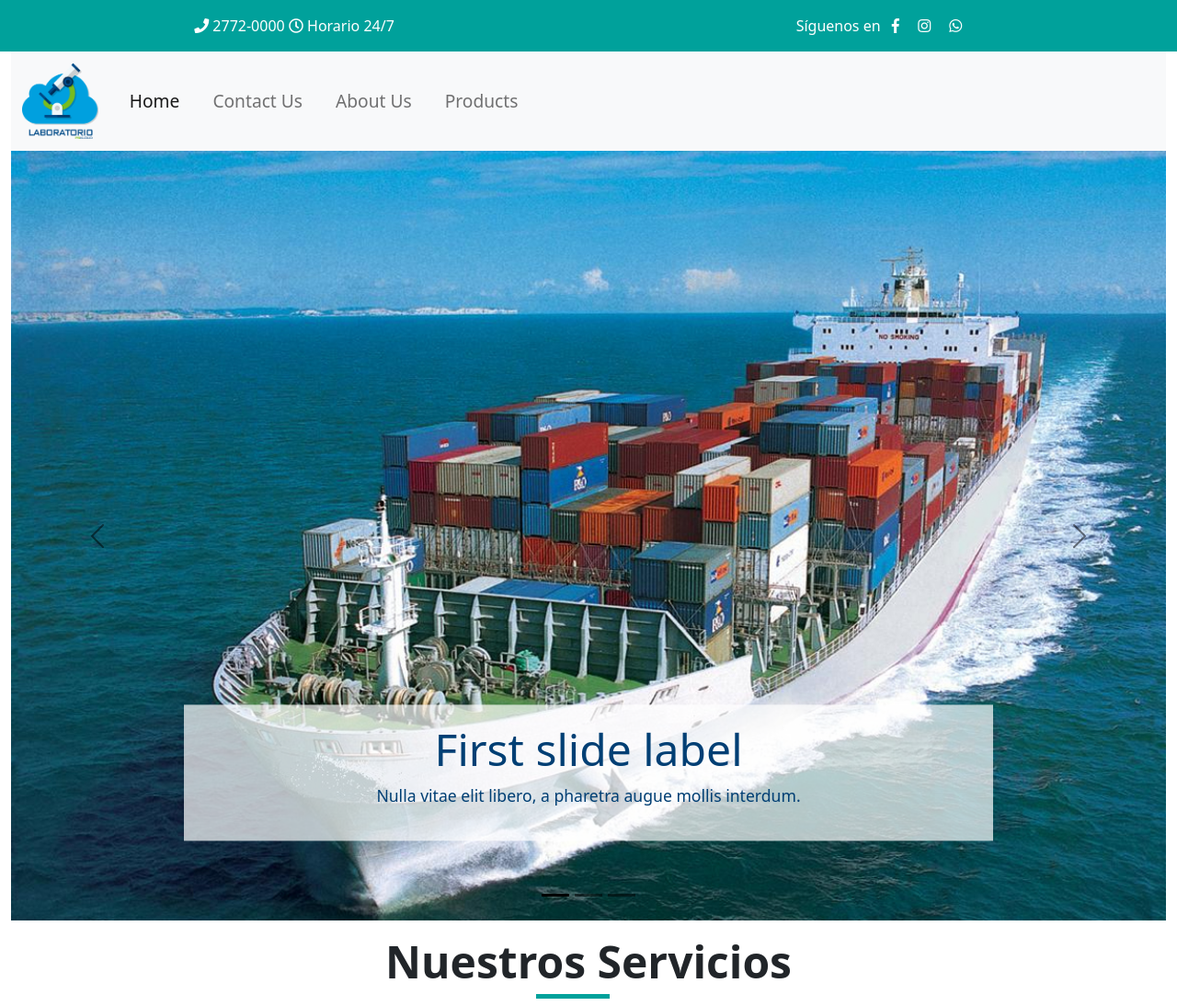
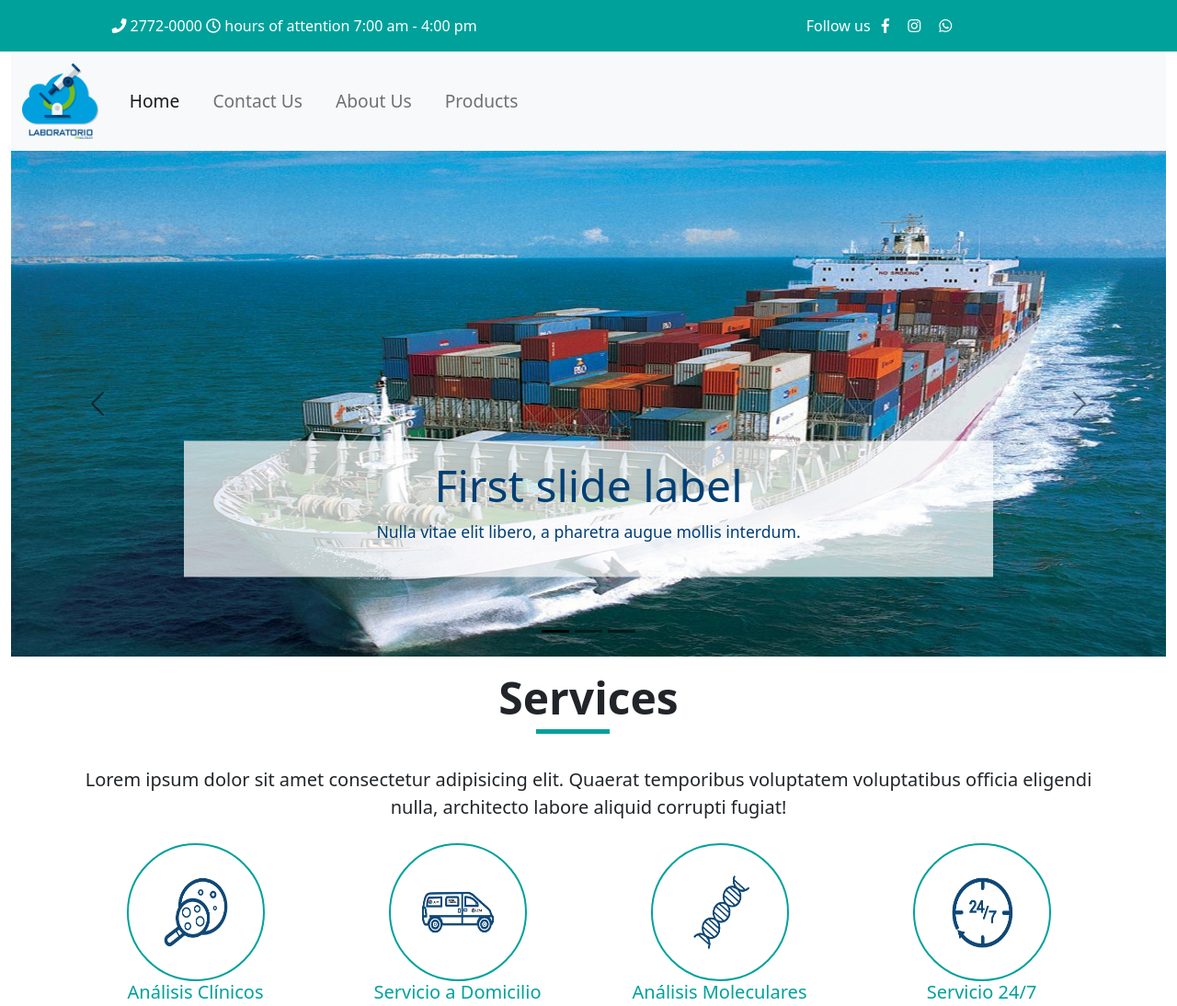
Before and after one commit to hondusite/qualityfoods, a plain HTML site: page index.html in a window 1280 px wide. Shown: the top 1094 px of the page at 92% size. Drawn offline with nearby package versions, Linux system fonts and the light colour scheme.

Commit message:
carrusel

```diff
--- a/css/style.css
+++ b/css/style.css
@@ -18,6 +18,10 @@ a.principal:hover{
 .carousel-caption p{
     font-size:1.1em;
     color:#003F74;
+}
+.carousel-item img{
+    width: 1200px;
+    height: 550px;
 }
 .titulos{
     font-weight: bold;
--- a/index.html
+++ b/index.html
@@ -20,9 +20,9 @@
   <body>
  <div class="container-fluid">
     <div class="row py-3" style="background-color: #00A19B;">
-        <div class="col-md-6 col-12 text-white text-center"><i class="fas fa-phone"></i> 2772-0000  <i class="far fa-clock"></i> Horario 24/7</div>
+        <div class="col-md-6 col-12 text-white text-center"><i class="fas fa-phone"></i> 2772-0000  <i class="far fa-clock"></i> hours of attention 7:00 am - 4:00 pm</div>
         <div class="col-md-6 col-12 text-white text-center">
-            Síguenos en <a href="#" class="mx-2 text-white"><i class="fab fa-facebook-f"></i></a> <a href="#" class="mx-2 text-white"><i class="fab fa-instagram"></i></a> <a href="#" class="mx-2 text-white"><i class="fab fa-whatsapp"></i></a>
+            Follow us <a href="#" class="mx-2 text-white"><i class="fab fa-facebook-f"></i></a> <a href="#" class="mx-2 text-white"><i class="fab fa-instagram"></i></a> <a href="#" class="mx-2 text-white"><i class="fab fa-whatsapp"></i></a>
         </div>
     </div>
     <nav class="navbar navbar-expand-lg navbar-light bg-light">
@@ -87,7 +87,7 @@
     </div>
     <div class="container">
         <div class="row mt-3 text-center">
-            <h2 class="display-5 titulos wow bounceIn">Nuestros Servicios</h2>
+            <h2 class="display-5 titulos wow bounceIn">Services</h2>
             <p class="lead wow bounceIn">Lorem ipsum dolor sit amet consectetur adipisicing elit. Quaerat temporibus voluptatem voluptatibus officia eligendi nulla, architecto labore aliquid corrupti fugiat!</p>
         </div>
         <div class="row mt-2 text-center">
```
